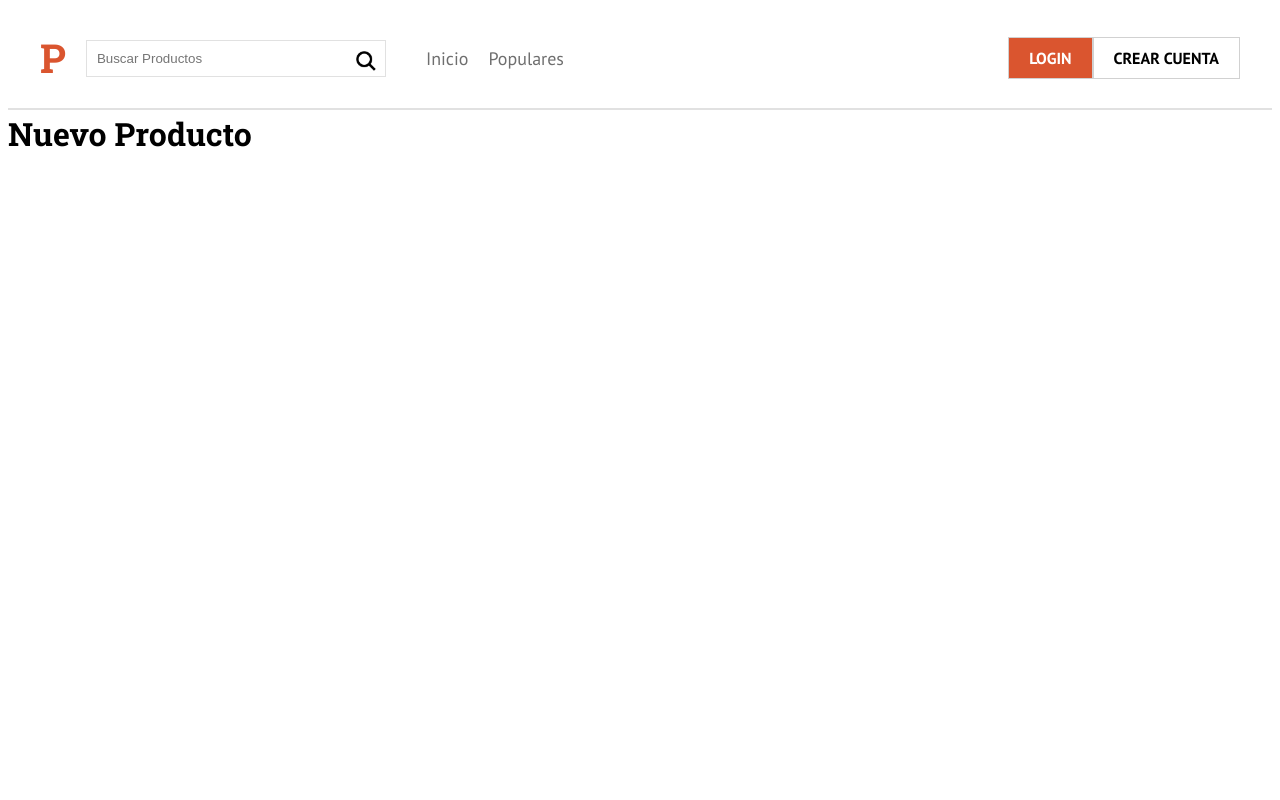
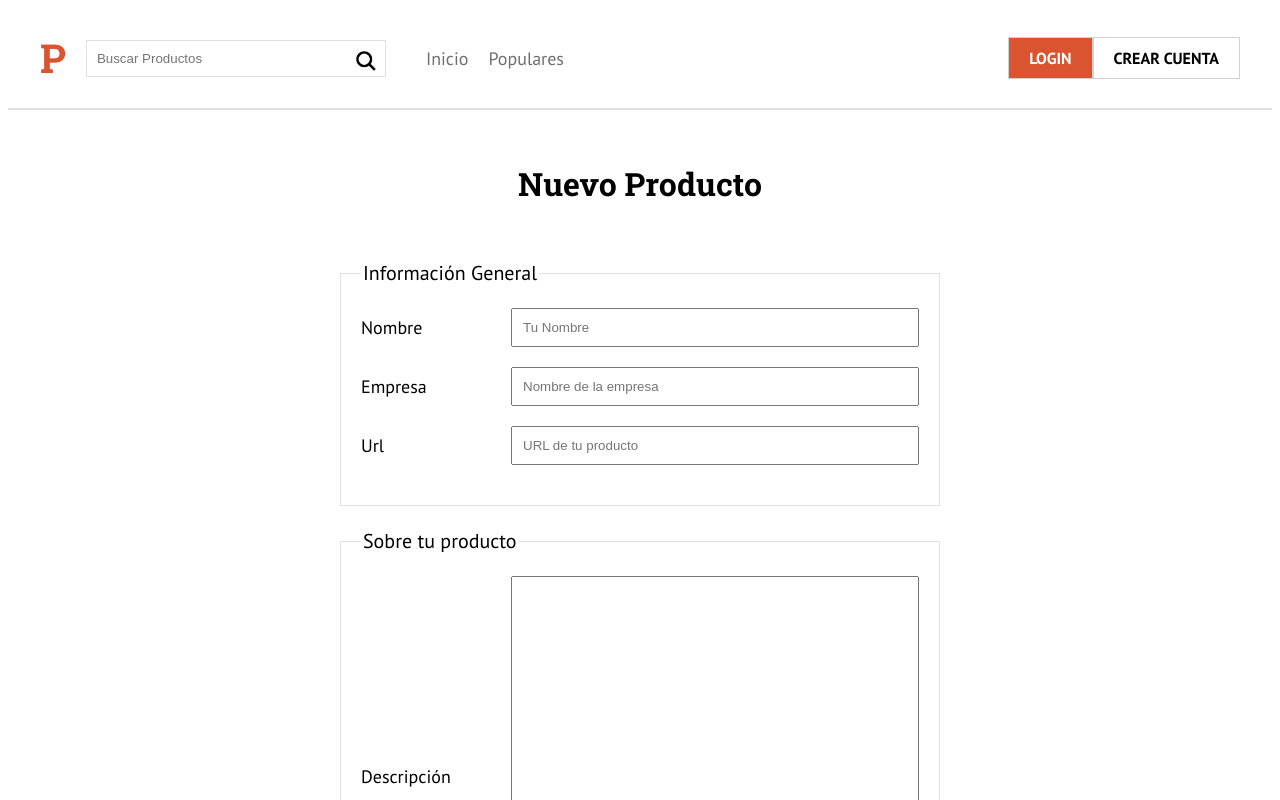
Before and after one commit to Sirio2022/ProductHunt-APP, a Next.js app: page /nuevo-producto in a window 1280 px wide. Shown: the top 800 px of the page. Built offline with nearby package versions, Linux system fonts and the light colour scheme; no server answers.

Commit message:
A full
Creación base de datos y productos.

```diff
--- a/components/ui/Formulario.jsx
+++ b/components/ui/Formulario.jsx
@@ -4,6 +4,13 @@
   max-width: 600px;
   width: 95%;
   margin: 5rem auto 0 auto;
+
+  fieldset {
+    margin: 2rem 0;
+    border: 1px solid #e1e1e1;
+    font-size: 2rem;
+    padding: 2rem;
+  }
 `;
 
 export const Campo = styled.div`
@@ -16,9 +23,14 @@
     font-size: 1.8rem;
   }
 
-  input {
+  input,
+  textarea {
     flex: 1;
     padding: 1rem;
+  }
+
+  textarea {
+    height: 400px;
   }
 `;
 
--- a/firebase/firebase.jsx
+++ b/firebase/firebase.jsx
@@ -6,12 +6,17 @@
   signInWithEmailAndPassword,
 
 } from 'firebase/auth';
+import { getFirestore } from 'firebase/firestore';
 
 import firebaseConfig from './config';
+
 
 const app = initializeApp(firebaseConfig);
 
 const auth = getAuth(app);
+
+export const db = getFirestore(app);
+
 
 // Registrar un usuario
 export const registrar = async (nombre, email, password) => {
--- a/pages/nuevo-producto.jsx
+++ b/pages/nuevo-producto.jsx
@@ -1,12 +1,166 @@
-import React from 'react';
+import React, { useState, useContext } from 'react';
+import { css } from '@emotion/react';
+import { useRouter } from 'next/router';
 import Layout from '../components/layout/Layout';
+import { Formulario, Campo, InputSubmit } from '../components/ui/Formulario';
 
-const NuevoProducto = () => (
-  <div>
-    <Layout>
-      <h1>Nuevo Producto</h1>
-    </Layout>
-  </div>
-);
+// Firebase
+import { FirebaseContext } from '../firebase';
+import { collection, addDoc } from 'firebase/firestore';
+import { db } from '../firebase/firebase';
+
+// Validaciones
+import useValidacion from '../hooks/useValidacion';
+import validarCrearProducto from '../validacion/validarCrearProducto';
+
+const STATE_INICIAL = {
+  nombre: '',
+  empresa: '',
+  //imagen: '',
+  url: '',
+  descripcion: '',
+};
+
+const NuevoProducto = () => {
+  const router = useRouter();
+  const [error, guardarError] = useState(false);
+
+  const { valores, errores, handleSubmit, handleChange, handleBlur } =
+    useValidacion(STATE_INICIAL, validarCrearProducto, crearProducto);
+
+  const { nombre, empresa, imagen, url, descripcion } = valores;
+
+  // Hook de context de firebase
+  const { usuario, firebase } = useContext(FirebaseContext);
+
+  async function crearProducto() {
+    // Si el usuario no esta autenticado llevar al login
+    if (!usuario) {
+      return router.push('/login');
+    }
+
+    // Crear el objeto de nuevo producto
+    const producto = {
+      nombre,
+      empresa,
+      url,
+      descripcion,
+      votos: 0,
+      comentarios: [],
+      creado: Date.now(),
+    };
+
+    // Insertarlo en la base de datos
+    try {
+      await addDoc(collection(db, 'productos'), producto);
+    } catch (error) {
+      console.log(error);
+      guardarError(error.message);
+    }
+  }
+
+  return (
+    <div>
+      <Layout>
+        <>
+          <h1
+            css={css`
+              text-align: center;
+              margin-top: 5rem;
+            `}
+          >
+            Nuevo Producto
+          </h1>
+
+          <Formulario onSubmit={handleSubmit} noValidate>
+            <fieldset>
+              <legend>Información General</legend>
+
+              <Campo>
+                <label htmlFor="nombre">Nombre</label>
+                <input
+                  type="text"
+                  id="nombre"
+                  placeholder="Tu Nombre"
+                  name="nombre"
+                  value={nombre}
+                  onChange={handleChange}
+                  onBlur={handleBlur}
+                />
+              </Campo>
+
+              {errores.nombre && <Error>{errores.nombre}</Error>}
+
+              <Campo>
+                <label htmlFor="empresa">Empresa</label>
+                <input
+                  type="text"
+                  id="empresa"
+                  placeholder="Nombre de la empresa"
+                  name="empresa"
+                  value={empresa}
+                  onChange={handleChange}
+                  onBlur={handleBlur}
+                />
+              </Campo>
+
+              {errores.empresa && <Error>{errores.empresa}</Error>}
+
+              {/* <Campo>
+                <label htmlFor="imagen">Imagen</label>
+                <input
+                  type="file"
+                  id="imagen"
+                  name="imagen"
+                  value={imagen}
+                  onChange={handleChange}
+                  onBlur={handleBlur}
+                />
+              </Campo>
+
+              {errores.imagen && <Error>{errores.imagen}</Error>} */}
+
+              <Campo>
+                <label htmlFor="url">Url</label>
+                <input
+                  type="url"
+                  id="url"
+                  placeholder="URL de tu producto"
+                  name="url"
+                  value={url}
+                  onChange={handleChange}
+                  onBlur={handleBlur}
+                />
+              </Campo>
+
+              {errores.url && <Error>{errores.url}</Error>}
+            </fieldset>
+
+            <fieldset>
+              <legend>Sobre tu producto</legend>
+
+              <Campo>
+                <label htmlFor="descripcion">Descripción</label>
+                <textarea
+                  id="descripcion"
+                  name="descripcion"
+                  value={descripcion}
+                  onChange={handleChange}
+                  onBlur={handleBlur}
+                />
+              </Campo>
+
+              {errores.descripcion && <Error>{errores.descripcion}</Error>}
+            </fieldset>
+
+            {error && <Error>{error}</Error>}
+
+            <InputSubmit type="submit" value="Crear Producto" />
+          </Formulario>
+        </>
+      </Layout>
+    </div>
+  );
+};
 
 export default NuevoProducto;
--- /dev/null
+++ b/validacion/validarCrearProducto.jsx
@@ -0,0 +1,27 @@
+export default function validarCrearCuenta(valores) {
+  let errores = {};
+
+  // Validar el nombre del usuario
+  if (!valores.nombre) {
+    errores.nombre = 'El nombre es obligatorio';
+  }
+
+  // Validar empresa
+  if (!valores.empresa) {
+    errores.empresa = 'El nombre de la empresa es obligatorio';
+  }
+
+  // validar la url
+  if (!valores.url) {
+    errores.url = 'La URL del producto es obligatoria';
+  } else if (!/^(ftp|http|https):\/\/[^ "]+$/.test(valores.url)) {
+    errores.url = 'URL mal formateada o no válida';
+  }
+
+  // validar la descripcion
+  if (!valores.descripcion) {
+    errores.descripcion = 'Agrega una descripción de tu producto';
+  }
+
+  return errores;
+}
```
